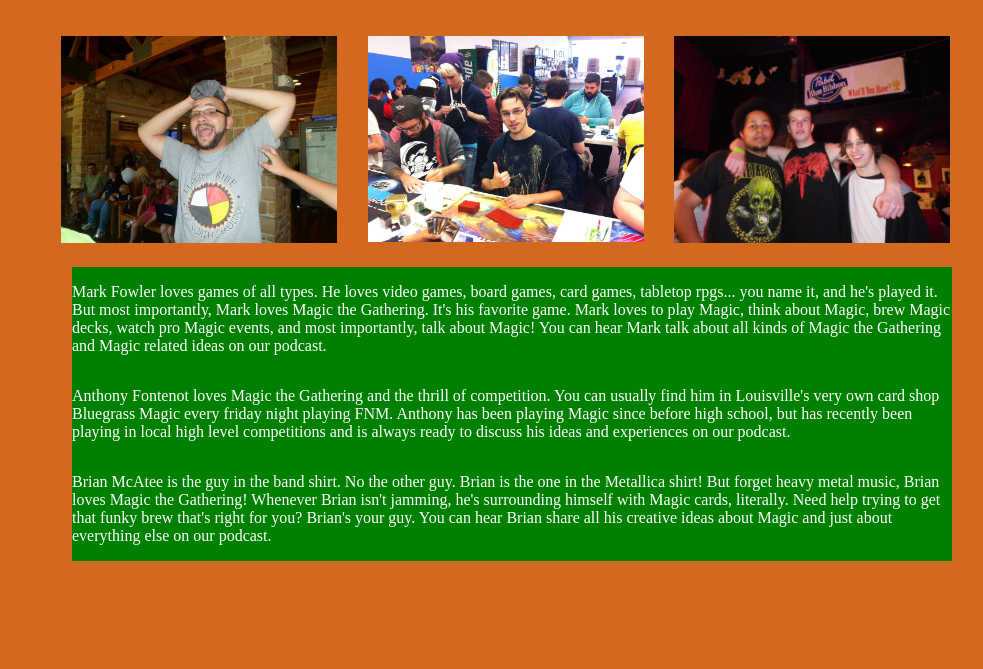
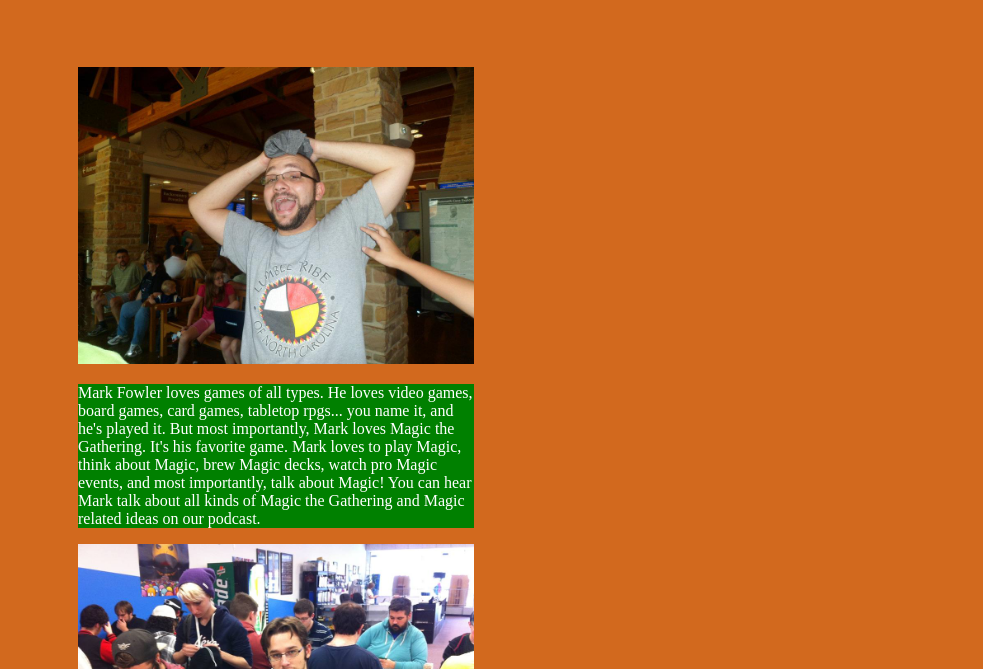
Before and after one commit to ghfontenot/font_project, a plain HTML site: page aboutus.html in a window 1280 px wide. Shown: the part 131-800 px from the top of the page, without its empty margins (148-1131 px from the left). Drawn offline with Linux system fonts and the light colour scheme.

Commit message:
forth commit

```diff
--- a/aboutus.html
+++ b/aboutus.html
@@ -17,34 +17,20 @@
 					</ul>
 				</nav>
 				<h1>with Mark, Brian and Anthony</h1>
-				<ul id="bios">
-					<li>
-						<a href="images/about_mark3.jpg">
-							<img src="images/about_mark3.jpg" alt="Picture of Mark Fowler.">
-						</a>
-					</li>
-					<li>
-						<a href="images/about_font.jpg">
-							<img src="images/about_font.jpg" alt="Picture of Anthony Fontenot.">
-						</a>
-					</li>
-					<li>
-						<a href="images/about_brian.jpg">
-							<img src="images/about_brian.jpg" alt="Picture of Brian McAtee.">
-						</a>
-					</li>
-				</ul>
-				<ul id="paragraphs">
-					<li>
+				<div id="bios">
+					<div id="markBio">
+						<img src="images/about_mark3.jpg" alt="Picture of Mark Fowler.">
 						<p>Mark Fowler loves games of all types. He loves video games, board games, card games, tabletop rpgs... you name it, and he's played it. But most importantly, Mark loves Magic the Gathering. It's his favorite game. Mark loves to play Magic, think about Magic, brew Magic decks, watch pro Magic events, and most importantly, talk about Magic! You can hear Mark talk about all kinds of Magic the Gathering and Magic related ideas on our podcast.</p>
-					</li>
-					<li>
+					</div>
+					<div id="anthonyBio">
+						<img src="images/about_font.jpg" alt="Picture of Anthony Fontenot.">
 						<p>Anthony Fontenot loves Magic the Gathering and the thrill of competition. You can usually find him in Louisville's very own card shop Bluegrass Magic every friday night playing FNM. Anthony has been playing Magic since before high school, but has recently been playing in local high level competitions and is always ready to discuss his ideas and experiences on our podcast.</p>
-					</li>
-					<li>
+					</div>
+					<div id="brianBio">
+						<img src="images/about_brian.jpg" alt="Picture of Brian McAtee.">
 						<p>Brian McAtee is the guy in the band shirt. No the other guy. Brian is the one in the Metallica shirt! But forget heavy metal music, Brian loves Magic the Gathering! Whenever Brian isn't jamming, he's surrounding himself with Magic cards, literally. Need help trying to get that funky brew that's right for you? Brian's your guy. You can hear Brian share all his creative ideas about Magic and just about everything else on our podcast.</p>
-					</li>
-				</ul>
+					</div>
+				</div>
 			</div>
 		</div>
 		<footer class="main-footer">
--- a/css/styles.css
+++ b/css/styles.css
@@ -98,16 +98,23 @@ Styling the Footer
 Home Page
 *************************/
 
-#frontpage li {
-	list-style: none;
+#leftContentDiv, #rightContentDiv {
+	margin: 0;
+	padding: 5%;
+	width: 43%;
+	float: left;
+	display: inline-block;
 }
 
-#frontpage li a {
-	margin: 0;
-	padding: 5%;
-	width: 45%;
+#leftContentDiv {
 	float: left;
-	list-style: none;
+	padding-right: 15px;
+	padding-top: 50px;
+}
+
+#rightContentDiv {
+	float: right;
+	padding-left: 15px;
 }
 
 /*************************
@@ -116,27 +123,38 @@ Biographies/About Us Page
 
 #bios {
 	margin: 0;
-	padding: 0;
+	padding: 5%;
 	list-style: none;
+	width: 43%;
+	display: inline-block;
+	float: left;
 }
 
-#bios li {
-	float: left;
-	width: 30%;
-	margin: 1.66666667%;
+#markBio {
 }
 
-#bios li a {
-	margin: 0;
-	padding: 5%;
-	font-size: 2em;
-	color: steelblue;
+#markBio > p {
+	float: right;
+	background-color: green;
+	color: white;
 }
 
-#paragraphs li {
+#anthonyBio {
+}
+
+#anthonyBio > p {
+	float: right;
 	background-color: green;
 	color: white;
-	display: inline-block;
+}
+
+#brianBio {
+}
+
+#brianBio > p {
+	float: right;
+	background-color: green;
+	color: white;
 }
 
 /*************************
@@ -157,6 +175,16 @@ Contacts Page
 	background-size: 20px 20px;
 	padding: 0 0 0 30px;
 	margin: 0 0 10px;
+}
+
+#primary {
+	float: right;
+	width: 49%;
+}
+
+#secondary {
+	float: left;
+	width: 49%;
 }
 
 /*************************
```
Also changed, not shown: index.html (+4 -6 lines).
